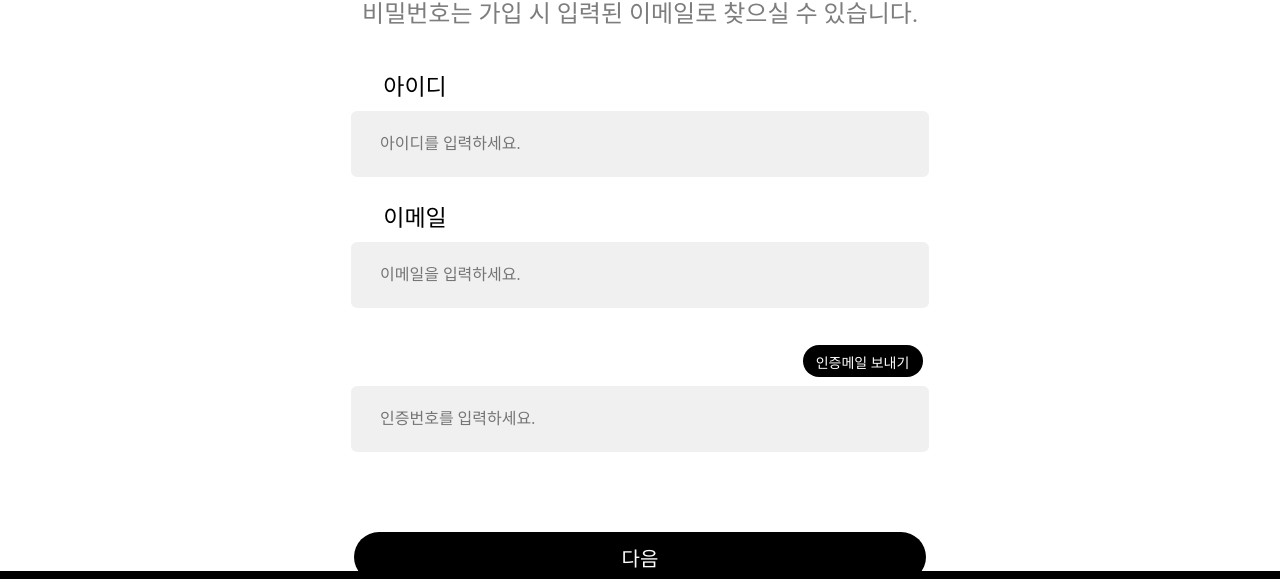
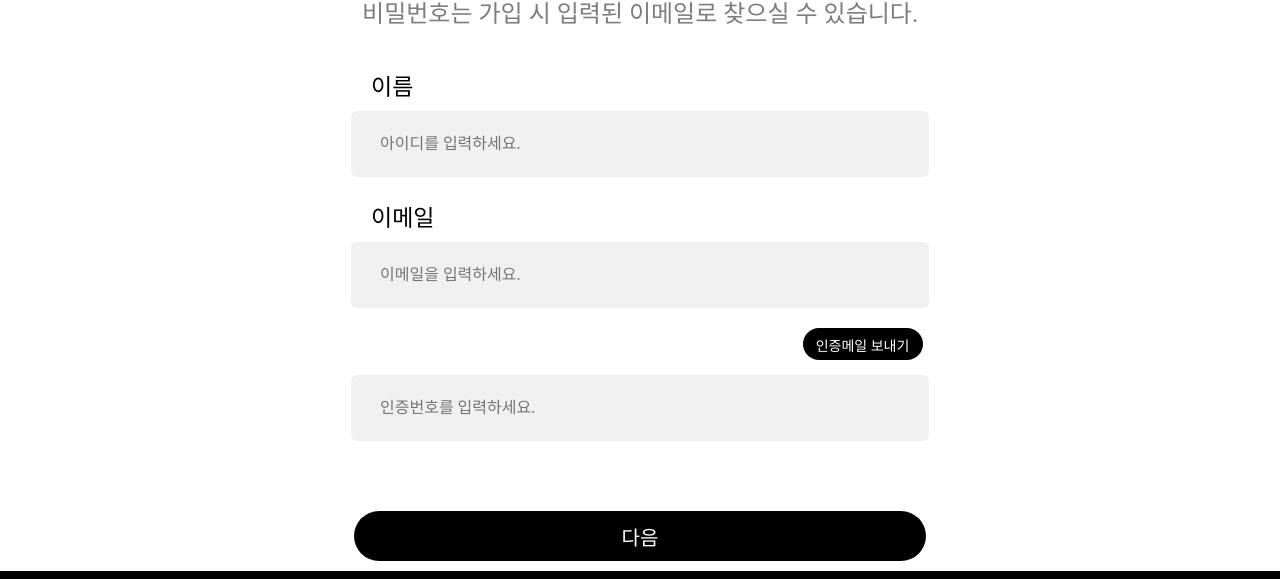
Before and after one commit to PROUST-TEAM/front-end, a React (Create React App) app: page /find-pw in a window 1280 px wide. Shown: the part 319-898 px from the top of the page. Built offline with nearby package versions, Linux system fonts and the light colour scheme; no server answers; a web font is replaced by a local one.

Commit message:
feat: Add findpassword axios connect & Css modify (#58)

```diff
--- a/src/pages/FindPassword.jsx
+++ b/src/pages/FindPassword.jsx
@@ -1,10 +1,11 @@
-import React, { useState, useEffect } from 'react';
-import { useNavigate } from 'react-router-dom';
-import styled from 'styled-components';
-import Image from '../images/sec_charac.png';
-import clearImage from '../images/clear_Icon.png';
-import arrowImage from '../images/arrow-left.png';
-import pointImage from '../images/point.png';
+import React, { useState, useEffect } from "react";
+import { useNavigate } from "react-router-dom";
+import styled from "styled-components";
+import Image from "../images/sec_charac.png";
+import clearImage from "../images/clear_Icon.png";
+import arrowImage from "../images/arrow-left.png";
+import pointImage from "../images/point.png";
+import axios from "axios";
 
 const StyledContainer = styled.div`
   display: flex;
@@ -17,7 +18,8 @@ const StyledContainer = styled.div`
 const StyledContent = styled.div`
   position: relative;
   text-align: center;
-  color: black;  margin-bottom: 1000px;
+  color: black;
+  margin-bottom: 1000px;
 `;
 
 const StyledParagraph = styled.p`
@@ -28,7 +30,7 @@ const StyledParagraph = styled.p`
 `;
 
 const StyledExplain = styled.p`
-  color: #7D7D7D;
+  color: #7d7d7d;
   margin-top: 20px;
   font-size: 24px;
   font-family: Pretendard_Bold;
@@ -49,7 +51,8 @@ const StyledImage = styled.img`
 const StyledWord = styled.div`
   font-size: 23px;
   font-family: Pretendard_Bold;
-  margin-right: 450px;
+  margin-left: 20px;
+  text-align: left;
   margin-bottom: 7px;
 `;
 
@@ -78,7 +81,7 @@ const StyledClearButton = styled.div`
   top: 37.5%;
   transform: translateY(-50%);
   cursor: pointer;
-  opacity: ${({ visible }) => (visible ? '1' : '0')};
+  opacity: ${({ visible }) => (visible ? "1" : "0")};
   transition: opacity 0.3s ease-in-out;
 `;
 
@@ -86,9 +89,9 @@ const StyledSendButton = styled.button`
   width: 120px;
   height: 32px;
   padding: 7px;
-  margin-top: 7px;
+  margin-top: -10px;
   margin-left: 445px;
-  margin-bottom: 4px;
+  margin-bottom: 10px;
   background-color: black;
   color: white;
   border: none;
@@ -106,14 +109,14 @@ const StyledTimer = styled.div`
   transform: translateY(-50%);
   font-family: Pretendard_Bold;
   font-size: 18px;
-  color: #7C0000;
+  color: #7c0000;
 `;
 
 const StyledNextButton = styled.button`
   width: 572px;
   height: 50px;
   padding: 6px;
-  margin-top: 50px;
+  margin-top: 40px;
   background-color: black;
   color: white;
   border: none;
@@ -125,14 +128,18 @@ const StyledNextButton = styled.button`
 
 const FindPassword = () => {
   const navigate = useNavigate();
-  const [userid, setUserid] = useState('');
-  const [usermail, setUsermail] = useState('');
+  const [userid, setUserid] = useState("");
+  const [usermail, setUsermail] = useState("");
   const [isNexted, setIsNexted] = useState(false);
-  const [authenticationcode, setAuthenticationode] = useState('');
-  const [isAuthenticationEmailSent, setIsAuthenticationEmailSent] = useState(false);
+  const [authenticationcode, setAuthenticationode] = useState("");
+  const [isAuthenticationEmailSent, setIsAuthenticationEmailSent] =
+    useState(false);
   const [timer, setTimer] = useState(300);
   const [timerInterval, setTimerInterval] = useState(null);
   const [isTimerRunning, setIsTimerRunning] = useState(false);
+
+  const apiUrl = process.env.REACT_APP_API_URL;
+  const [response, setResponse] = useState();
 
   useEffect(() => {
     if (isAuthenticationEmailSent) {
@@ -147,7 +154,7 @@ const FindPassword = () => {
   }, [isAuthenticationEmailSent]);
 
   const handleBackToLogin = () => {
-    navigate('/login');
+    navigate("/login");
   };
 
   const handleInputChange = (event) => {
@@ -161,27 +168,37 @@ const FindPassword = () => {
   };
 
   const handleClearButtonClick = () => {
-    setUserid('');
-    handleInputValidation("userid-input", '');
+    setUserid("");
+    handleInputValidation("userid-input", "");
   };
 
   const handleSendClick = () => {
-    console.log('인증 이메일 전송 로직');
+    console.log("인증 이메일 전송 로직");
     setIsAuthenticationEmailSent(true);
   };
 
-  const sendButtonText = isAuthenticationEmailSent ? "인증메일 재발급" : "인증메일 보내기";
+  const sendButtonText = isAuthenticationEmailSent
+    ? "인증메일 재발급"
+    : "인증메일 보내기";
 
-  const handleNextClick = () => {
+  const nextClick = () => {
     handleInputValidation("userid-input", userid);
     handleInputValidation("usermail-input", usermail);
     handleInputValidation("authenticationCode-input", authenticationcode);
 
-    setIsNexted(true);
+    if (userid !== "" && usermail !== "" && authenticationcode !== "") {
+      console.log("내가 입력한 코드", authenticationcode);
+      console.log("입력해야 할 코드", response);
 
-    if (userid !== '' && usermail !== '' && authenticationcode !== '') {
-      setIsNexted(true);
-      navigate('/find-pw-second');
+      if (response == authenticationcode) {
+        navigate("/find-pw-second", {
+          state: {
+            userEmail: usermail,
+          },
+        });
+      } else {
+        alert("인증 번호가 일치하지 않습니다.");
+      }
     }
   };
 
@@ -194,22 +211,21 @@ const FindPassword = () => {
       const inputElement = document.getElementById(inputId);
       const placeholderText = inputElement.getAttribute("data-placeholder");
 
-      if (inputValue === '') {
+      if (inputValue === "") {
         inputElement.placeholder = `*${placeholderText}`;
         inputElement.style.color = "black";
         inputElement.style.fontFamily = "Pretendard_Light";
         inputElement.style.border = "3px solid #B3261E";
-        inputElement.classList.add('placeholder-red');
+        inputElement.classList.add("placeholder-red");
       } else {
         inputElement.placeholder = placeholderText;
         inputElement.style.color = "initial";
         inputElement.style.fontFamily = "Pretendard_Light";
         inputElement.style.border = "3px solid #f0f0f0";
-        inputElement.classList.remove('placeholder-red');
+        inputElement.classList.remove("placeholder-red");
       }
     }
   };
-
 
   const startTimer = () => {
     setIsTimerRunning(true);
@@ -235,37 +251,84 @@ const FindPassword = () => {
     setTimer(300);
   };
 
+  const sendMail = () => {
+    //console.log("인증 이메일 전송 로직");
+    setIsAuthenticationEmailSent(true);
+
+    const joinConnect = async () => {
+      try {
+        const response = await axios.post(`${apiUrl}/user/signup/request`, {
+          id: usermail,
+        });
+
+        console.log("인증번호", response.data.result);
+        setResponse(response.data.result);
+      } catch (error) {
+        console.error("Error signup request:", error);
+      }
+    };
+
+    joinConnect();
+  };
+
   return (
     <StyledContainer>
       <StyledContent>
-        <StyledArrow src={arrowImage}  onClick={handleBackToLogin} alt="Arrow Image" width="32" height="32" />
+        <StyledArrow
+          src={arrowImage}
+          onClick={handleBackToLogin}
+          alt="Arrow Image"
+          width="32"
+          height="32"
+        />
         <StyledImage src={Image} alt="Top Character" width="330" height="189" />
         <StyledParagraph>비밀번호 찾기</StyledParagraph>
-        <StyledExplain>비밀번호는 가입 시 입력된 이메일로 찾으실 수 있습니다.</StyledExplain>
-        <div style={{ position: 'absolute', transform: 'translate(900%, 144%)', zIndex: 2 }}>
-          {(isNexted && !userid) && (
+        <StyledExplain>
+          비밀번호는 가입 시 입력된 이메일로 찾으실 수 있습니다.
+        </StyledExplain>
+        <div
+          style={{
+            position: "absolute",
+            transform: "translate(900%, 144%)",
+            zIndex: 2,
+          }}
+        >
+          {isNexted && !userid && (
             <img src={pointImage} alt="포인트 이미지" width="56" height="33" />
           )}
         </div>
-        <div style={{ position: 'absolute', transform: 'translate(900%, 511.5%)', zIndex: 2 }}>
-          {(isNexted && !usermail) && (
+        <div
+          style={{
+            position: "absolute",
+            transform: "translate(900%, 511.5%)",
+            zIndex: 2,
+          }}
+        >
+          {isNexted && !usermail && (
             <img src={pointImage} alt="포인트 이미지" width="56" height="33" />
           )}
         </div>
         <StyledWord>
-          <p>아이디</p>
+          <p>이름</p>
         </StyledWord>
         <StyledInputContainer>
           <StyledInput
             id="userid-input"
             type="text"
-            placeholder= "아이디를 입력하세요."
+            placeholder="아이디를 입력하세요."
             data-placeholder="아이디를 입력하세요."
             value={userid}
             onChange={handleInputChange}
           />
-          <StyledClearButton visible={userid !== ''} onClick={handleClearButtonClick}>
-            <img src={clearImage} alt="Clear" style={{ width: '32px', height: '32px' }} />
+          <StyledClearButton
+            visible={userid !== ""}
+            onClick={handleClearButtonClick}
+          >
+            <img
+              src={clearImage}
+              alt="Clear"
+              style={{ width: "32px", height: "32px" }}
+            />
           </StyledClearButton>
         </StyledInputContainer>
         <StyledWord>
@@ -281,9 +344,13 @@ const FindPassword = () => {
             onChange={handleMailChange}
           />
         </StyledInputContainer>
-        <StyledSendButton onClick={handleSendClick}>
+        <StyledSendButton onClick={sendMail}>
           {sendButtonText}
-          {isTimerRunning && <StyledTimer>{Math.floor(timer / 60)}:{timer % 60}</StyledTimer>}
+          {isTimerRunning && (
+            <StyledTimer>
+              {Math.floor(timer / 60)}:{timer % 60}
+            </StyledTimer>
+          )}
         </StyledSendButton>
         <StyledInputContainer>
           <StyledInput
@@ -294,9 +361,7 @@ const FindPassword = () => {
             onChange={handleAuthenticationCodeChange}
           />
         </StyledInputContainer>
-        <StyledNextButton onClick={handleNextClick}>
-          다음
-        </StyledNextButton>
+        <StyledNextButton onClick={nextClick}>다음</StyledNextButton>
       </StyledContent>
     </StyledContainer>
   );
--- a/src/pages/FindPasswordSecond.jsx
+++ b/src/pages/FindPasswordSecond.jsx
@@ -1,7 +1,9 @@
-import React, { useState, useEffect } from 'react';
-import { useNavigate } from 'react-router-dom';
-import styled from 'styled-components';
-import Image from '../images/sec_charac.png';
+import React, { useState, useEffect } from "react";
+import { useNavigate } from "react-router-dom";
+import { useLocation } from "react-router-dom";
+import styled from "styled-components";
+import Image from "../images/sec_charac.png";
+import axios from "axios";
 
 const StyledContainer = styled.div`
   display: flex;
@@ -24,7 +26,7 @@ const StyledParagraph = styled.p`
 `;
 
 const StyledExplain = styled.p`
-  color: #7D7D7D;
+  color: #7d7d7d;
   margin-top: 20px;
   font-size: 24px;
   font-family: Pretendard_Bold;
@@ -50,6 +52,7 @@ const StyledWord = styled.div`
   font-family: Pretendard_Bold;
   margin-right: 350px;
   margin-top: 135px;
+  padding-left: 350px;
 `;
 
 const StyledButton = styled.button`
@@ -67,12 +70,33 @@ const StyledButton = styled.button`
 `;
 
 const FindPassword = () => {
+  const navigate = useNavigate();
+  const apiUrl = process.env.REACT_APP_API_URL;
+  const [response, setResponse] = useState();
+  const { state } = useLocation();
+  const usermail = state?.userEmail || "";
+  const [password, setPassword] = useState();
 
-    const navigate = useNavigate();
+  const handleButtonClick = () => {
+    navigate("/login");
+  };
 
-    const handleButtonClick = () => {
-      navigate('/login');
+  useEffect(() => {
+    const fetchData = async () => {
+      try {
+        const response = await axios.post(`${apiUrl}/user/findPW/confirm`, {
+          id: usermail,
+        });
+
+        console.log("향수 리스트:", response.data.result.password);
+        setResponse(response.data.result);
+        setPassword(response.data.result.password);
+      } catch (error) {
+        console.error("Error:", error);
+      }
     };
+    fetchData();
+  }, [usermail]);
 
   return (
     <StyledContainer>
@@ -81,7 +105,7 @@ const FindPassword = () => {
         <StyledParagraph>비밀번호 찾기</StyledParagraph>
         <StyledExplain>이메일 정보와 일치하는 비밀번호입니다.</StyledExplain>
         <StyledBorder />
-        <StyledWord>비밀번호&nbsp;&nbsp;:</StyledWord>
+        <StyledWord>비밀번호: {password}</StyledWord>
         <StyledButton onClick={handleButtonClick}>
           로그인 화면으로 돌아가기
         </StyledButton>
--- a/src/pages/Join.jsx
+++ b/src/pages/Join.jsx
@@ -54,7 +54,8 @@ const StyledImage = styled.img`
 const StyledWord = styled.div`
   font-size: 23px;
   font-family: Pretendard_Bold;
-  margin-right: 450px;
+  margin-left: 30px;
+  text-align: left;
   margin-bottom: 7px;
 `;
 
@@ -84,7 +85,7 @@ const StyledNextButton = styled.button`
   height: 50px;
   padding: 6px;
   margin-top: 30px;
-  margin-left: 10px;
+  margin-left: 15px;
   background-color: black;
   color: white;
   border: none;
--- a/src/pages/JoinSecond.jsx
+++ b/src/pages/JoinSecond.jsx
@@ -56,7 +56,8 @@ const StyledImage = styled.img`
 const StyledWord = styled.div`
   font-size: 23px;
   font-family: Pretendard_Bold;
-  margin-right: 450px;
+  margin-left: 30px;
+  text-align: left;
   margin-bottom: 7px;
 `;
 
@@ -85,7 +86,8 @@ const StyledNextButton = styled.button`
   width: 572px;
   height: 50px;
   padding: 6px;
-  margin-top: 50px;
+  margin-top: 30px;
+  margin-left: 15px;
   background-color: black;
   color: white;
   border: none;
@@ -273,6 +275,7 @@ const JoinSecond = () => {
 
         console.log(response);
         setResponse(response.data.result);
+        navigate("/login");
       } catch (error) {
         console.error("Error signup request:", error);
       }
@@ -368,7 +371,7 @@ const JoinSecond = () => {
           <StyledErrorMessage>{additionalPasswordMessage}</StyledErrorMessage>
         )}
         <StyledWord>
-          <p>&nbsp;&nbsp;&nbsp;&nbsp;&nbsp;&nbsp;&nbsp;&nbsp;비밀번호 확인</p>
+          <p>비밀번호 확인</p>
         </StyledWord>
         <StyledPasswordContainer>
           <StyledPasswordInput
```
Also changed, not shown: src/pages/search/Search.jsx (+26 -23 lines). Lines whose indentation alone changed are shown as unchanged.
